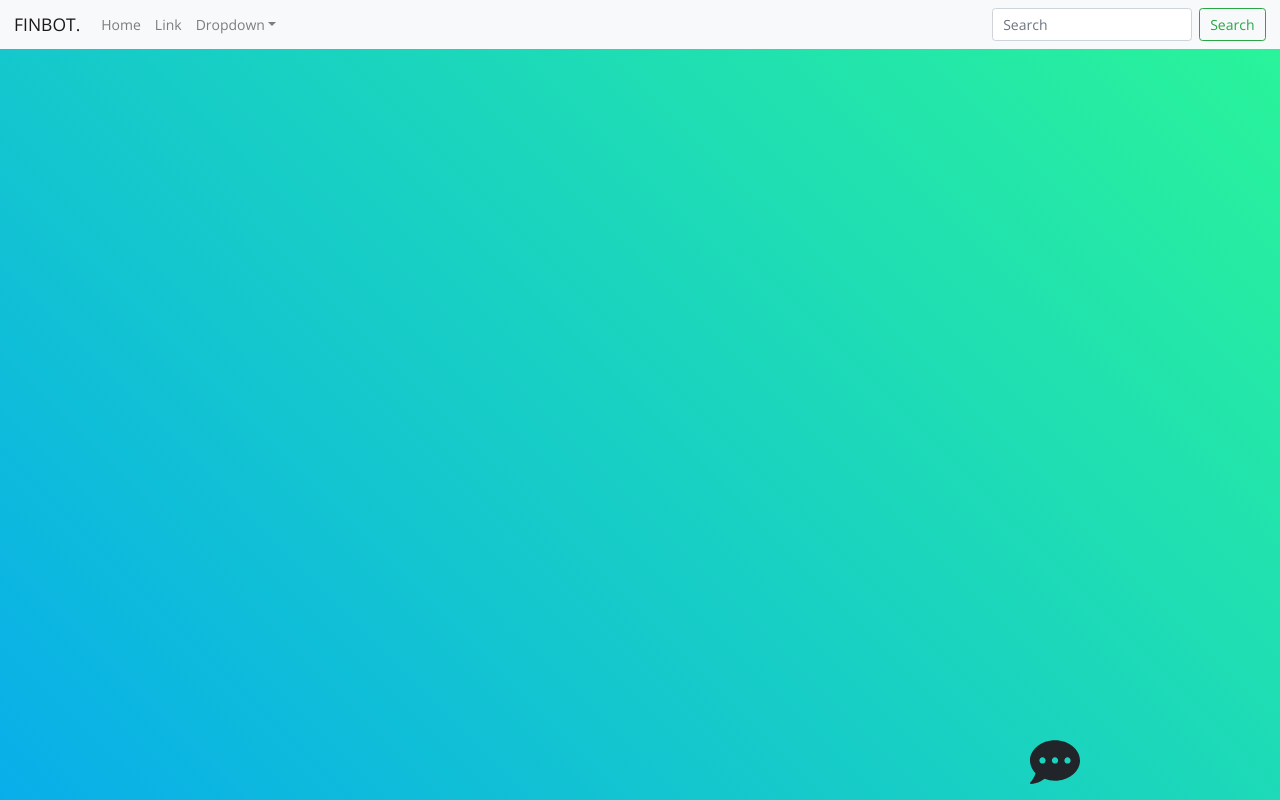
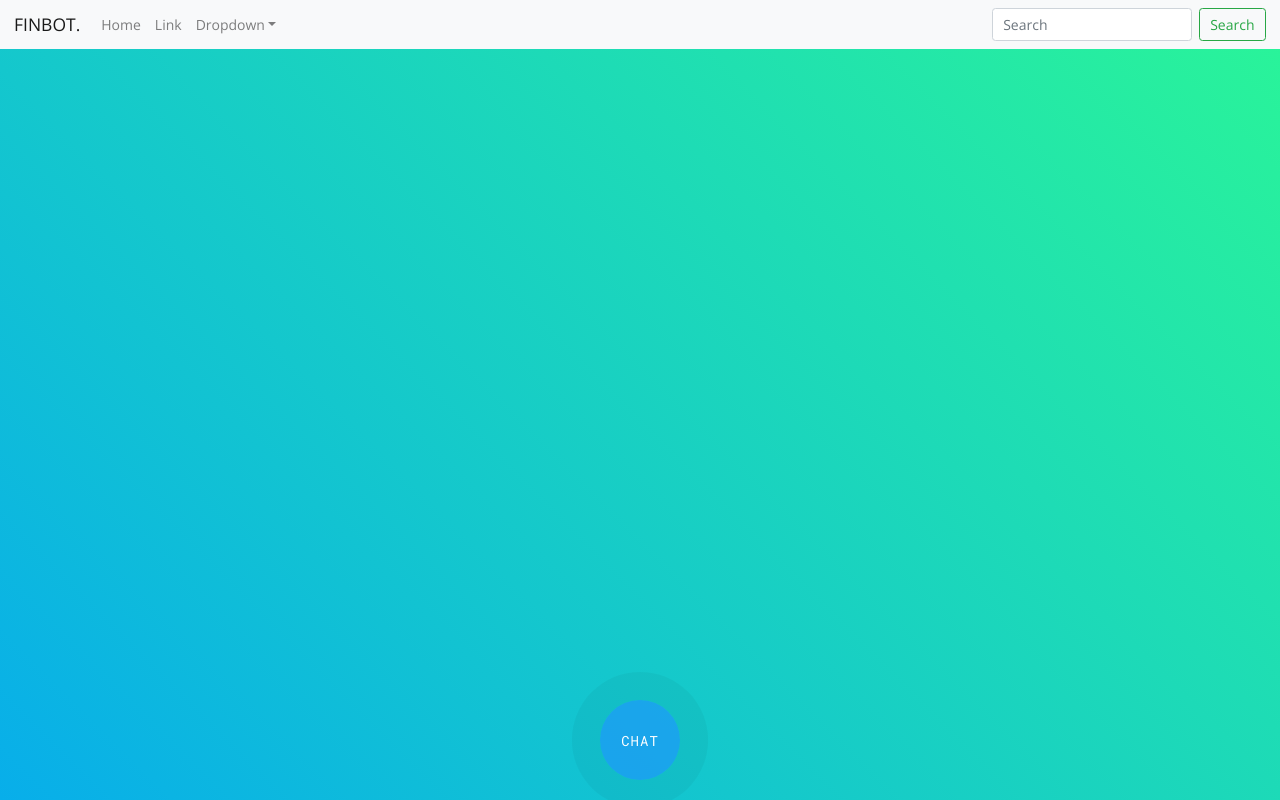
Before and after one commit to basselalsayed/finbot, a React (Create React App) app: page / in a window 1280 px wide. Built offline with nearby package versions, Linux system fonts and the light colour scheme.

Commit message:
Replace icon with pulsing button for opening chat

```diff
--- a/src/App.css
+++ b/src/App.css
@@ -174,3 +174,66 @@ li {
 	from{ width: 100%;}
 	to{ width: 0;}
 }
+
+@keyframes shadow-pulse
+{
+  0% {
+    box-shadow: 0 0 0 0px rgba(0, 0, 0, 0.2);
+  }
+  100% {
+    box-shadow: 0 0 0 35px rgba(0, 0, 0, 0);
+  }
+}
+
+@keyframes shadow-pulse-big
+{
+  0% {
+    box-shadow: 0 0 0 0px rgba(0, 0, 0, 0.1);
+  }
+  100% {
+    box-shadow: 0 0 0 70px rgba(0, 0, 0, 0);
+  }
+}
+
+#btn-show-bot {
+  /* float: left; */
+  margin: 20px;
+  width: 80px;
+  height: 80px;
+  font-family: 'Roboto Mono';
+  /* text-transform: uppercase; */
+  letter-spacing: 1px;
+  color: #fff;
+  text-align: center;
+  background: rgba(30, 144, 255, 0.6);
+  border-radius: 50%;
+  animation: shadow-pulse 2s infinite;
+  /* float: right; */
+}
+
+/* #chat-window {
+  width: 50%;
+  position: absolute;
+  bottom: 10;
+  right: 10;
+} */
+
+#chat-window {
+  width: 25rem;
+  /* position: absolute; */
+  bottom: 10;
+  /* right: 10; */
+  margin: auto;
+}
+
+.chat-window-btn {
+  width: 450;
+  position: absolute;
+  bottom: 0;
+  right: 0;
+  /* z-index: 1000; */
+  font-size: '50px';
+  cursor: 'pointer';
+  width: 100%;
+  /* flex: left; */
+}
--- a/src/components/chatbot/components/Container.js
+++ b/src/components/chatbot/components/Container.js
@@ -57,12 +57,14 @@ export default class ExampleContainer extends Component {
     const { showBot } = this.state;
     if (showBot) {
       return (
-        <Card style={{ width: '25rem',
-                       position: "absolute",
-                       bottom: 0,
-                       right: 10,
-                       zIndex: 1000,
-         }} id='chat-window' >
+        <Card
+        // style={{
+        //                width: '25rem',
+        //                position: "absolute",
+        //                bottom: 10,
+        //                right: 10,
+        //  }}
+         id='chat-window' >
           <Card.Header onClick={this.toggleBot} style={{cursor: 'pointer'}}>UB</Card.Header>
           <Card.Body>
             <Conversation messages={this.state.messages} />
@@ -76,22 +78,12 @@ export default class ExampleContainer extends Component {
       )
     } else {
       return (
-        <div
-          style={{
-            width: 450,
-            position: "absolute",
-            bottom: 0,
-            right: 0,
-            zIndex: 1000,
-            fontSize: '50px',
-            cursor: 'pointer',
-          }}
-        >
-          <nav onClick={this.toggleBot}>
-            <div id="chat-window-btn" data-toggle="chat-window" >
-              <FontAwesomeIcon icon={faCommentDots} />
-            </div>
-          </nav>
+        <div className="chat-window-btn" data-toggle="chat-window" onClick={this.toggleBot}>
+          {/* <nav onClick={this.toggleBot}> */}
+            {/* <div id="chat-window-btn" data-toggle="chat-window" onClick={this.toggleBot} > */}
+              <Button id='btn-show-bot'>CHAT</Button>
+            {/* </div> */}
+          {/* </nav> */}
         </div>
       )
     }
```
